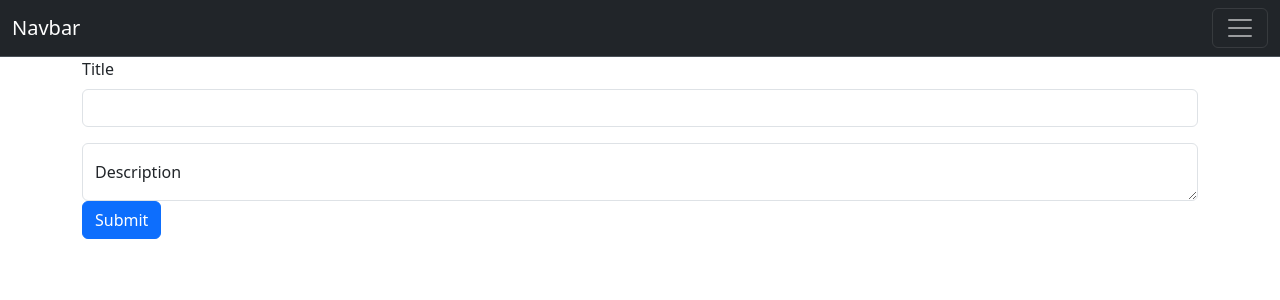
After one commit to di-a7/MAGH_django, a Django app: page /task/create/ in a window 1280 px wide. The commit adds this page. Shown: the top 300 px of the page. Run offline with Django 5.2, Linux system fonts and the light colour scheme.

Commit message:
create html. POST handling

```diff
--- /dev/null
+++ b/Templates/create.html
@@ -0,0 +1,34 @@
+{% extends "base.html" %}
+
+{% block abc %}Create Task{% endblock abc %}
+
+{% block body %}
+<div class="container">
+   {% if error %}
+      <div class="alert alert-danger" role="alert">
+         Both are required
+      </div>
+   {% endif %}
+
+   <form method = "POST">
+      {% csrf_token %}
+      <div class="mb-3">
+         <label for="exampleInputEmail1" class="form-label">Title</label>
+         <input type="text" class="form-control" name="title" id="exampleInputEmail1" aria-describedby="emailHelp">
+      </div>
+
+      <div class="form-floating">
+         <textarea class="form-control" placeholder="Leave a comment here" name = "description" id="floatingTextarea"></textarea>
+         <label for="floatingTextarea">Description</label>
+      </div>
+
+      <button type="submit" class="btn btn-primary">Submit</button>
+   </form>
+</div>
+
+{% endblock body %}
+
+<!-- {
+   "title":"skdjfhskjdfhdsf",
+   "description":"skjdskjdf"
+} -->
--- a/Templates/list.html
+++ b/Templates/list.html
@@ -43,7 +43,7 @@
 
 </div>
 
-
+{% comment %} create a button: when clicked redirect it to create form {% endcomment %}
 
 
 
--- a/django1/urls.py
+++ b/django1/urls.py
@@ -1,5 +1,6 @@
 from django.urls import path
-from .views import todolist
+from .views import *
 urlpatterns = [
-   path('list/', todolist)
+   path('task/', todolist),
+   path('task/create/', create)
 ]
--- a/django1/views.py
+++ b/django1/views.py
@@ -1,4 +1,4 @@
-from django.shortcuts import render
+from django.shortcuts import render, redirect
 from django.http import HttpResponse
 from .models import Todolist
 # Create your views here.
@@ -61,3 +61,24 @@ def todolist(request):
       "incomplete":incomplete
    }
    return render(request,'list.html',context)
+
+def create(request):
+   if request.method == "POST":
+      user_title = request.POST.get('title')
+      user_description = request.POST.get('description')
+      if user_title == "" or user_description == "":
+         context = {
+            "error":":Both field required."
+         }
+         return render(request,'create.html', context)
+      Todolist.objects.create(title = user_title, description = user_description)
+      return redirect('/task/')
+   return render(request,'create.html')
+
+
+# {
+#    "title":"skdjfhskjdfhdsf",
+#    "description":"skjdskjdf"
+# }
+
+#
```
